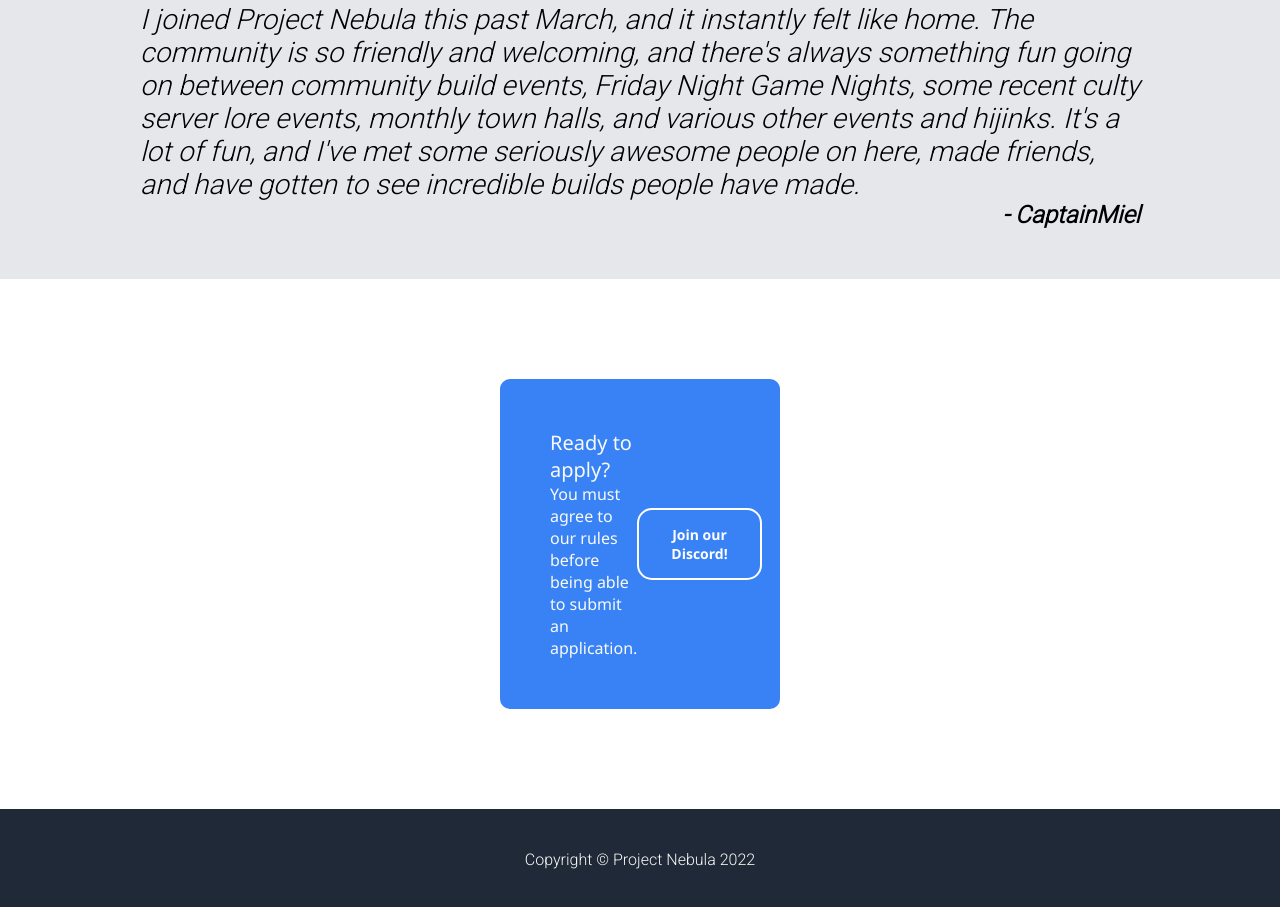
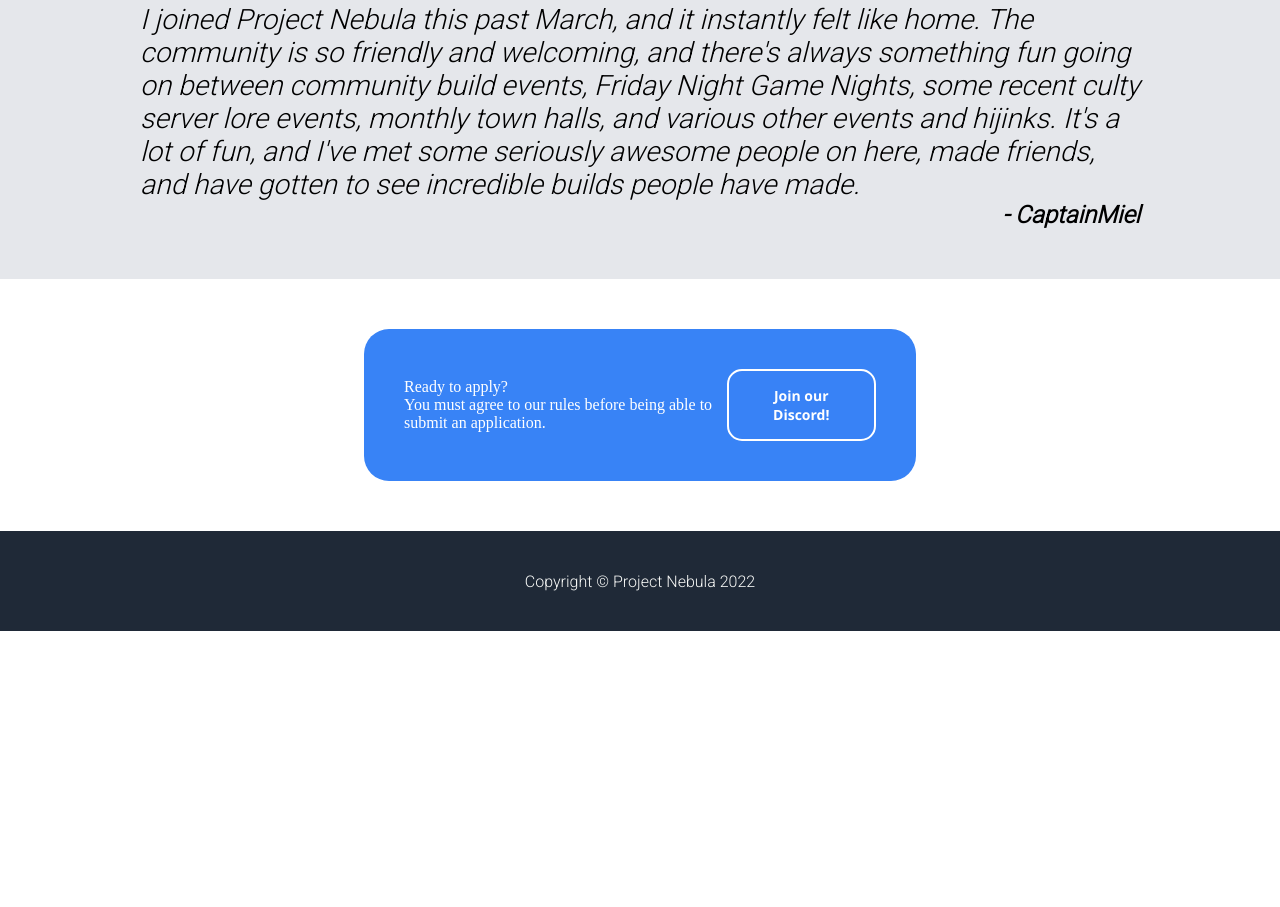
Before and after one commit to Wyspec/landing-page, a plain HTML site: page index.html in a window 1280 px wide. Shown: the part 1138-2045 px from the top of the page. After the commit the page ends 1769 px from the top, so only its background shows below. Drawn offline with Linux system fonts and the light colour scheme.

Commit message:
Actually fix Padding

```diff
--- a/index.html
+++ b/index.html
@@ -55,12 +55,14 @@
             <div class="quote">I joined Project Nebula this past March, and it instantly felt like home. The community is so friendly and welcoming, and there's always something fun going on between community build events, Friday Night Game Nights, some recent culty server lore events, monthly town halls, and various other events and hijinks. It's a lot of fun, and I've met some seriously awesome people on here, made friends, and have gotten to see incredible builds people have made. <div class=end-quote>- CaptainMiel</div></div>
         </div>
     </div>
-    <div class="action">
-        <div class="left">
-            <div class="button-header">Ready to apply? </div>
-            <div class="button-subtext">You must agree to our rules before being able to submit an application.</div>
+    <div class="blue-box">
+        <div class="content">
+            <div class="left">
+                <div class="button-text">Ready to apply? </div>
+                <div class="button-text">You must agree to our rules before being able to submit an application.</div>
+            </div>
+            <button class="join">Join our Discord!</button>
         </div>
-        <button class="join">Join our Discord!</button>
     </div>
     <div class="footer">
         <div class="copyright">Copyright © Project Nebula 2022</div>
--- a/styles.css
+++ b/styles.css
@@ -174,31 +174,35 @@ body {
     font-weight: 800;
 }
 
-.action {
+.blue-box {
+
+    justify-content: space-between;
+    margin: 50px auto;
+    padding: 20px;
+    width: 40%;
+    background-color: #3883f6;
+    border-radius: 25px;
+  }
+
+.content {
     display: flex;
+    align-items: center;
     justify-content: space-around;
-    align-items: center;
-    margin: 100px 500px;
-    padding: 50px;
-    background-color: #3882f6;
-    border-radius: 10px;
+    padding: 20px;
 }
 
-.button-header {
-    font-family: "Segoe UI";
-    font-weight: 500;
-    font-size: 20px;
-    color: #f9faf8;
+.left {
+    display: flex;
+    flex-direction: column;
+    color: white;
 }
 
-.button-subtext {
-    font-family: "Segoe UI";
-    font-weight: 400;
-    font-size: 16px;
-    color: #f9faf8;
+.buttontext {
+    padding: 5px;
 }
 
 .join {
+    display: flex;
     font-family: "Segoe UI";
     font-weight: 700;
     background-color: #3882f6;
@@ -208,7 +212,6 @@ body {
     padding: 15px 32px;
     text-align: center;
     text-decoration: none;
-    display: inline-block;
     font-size: 14px;
     cursor: pointer;
 }
```
